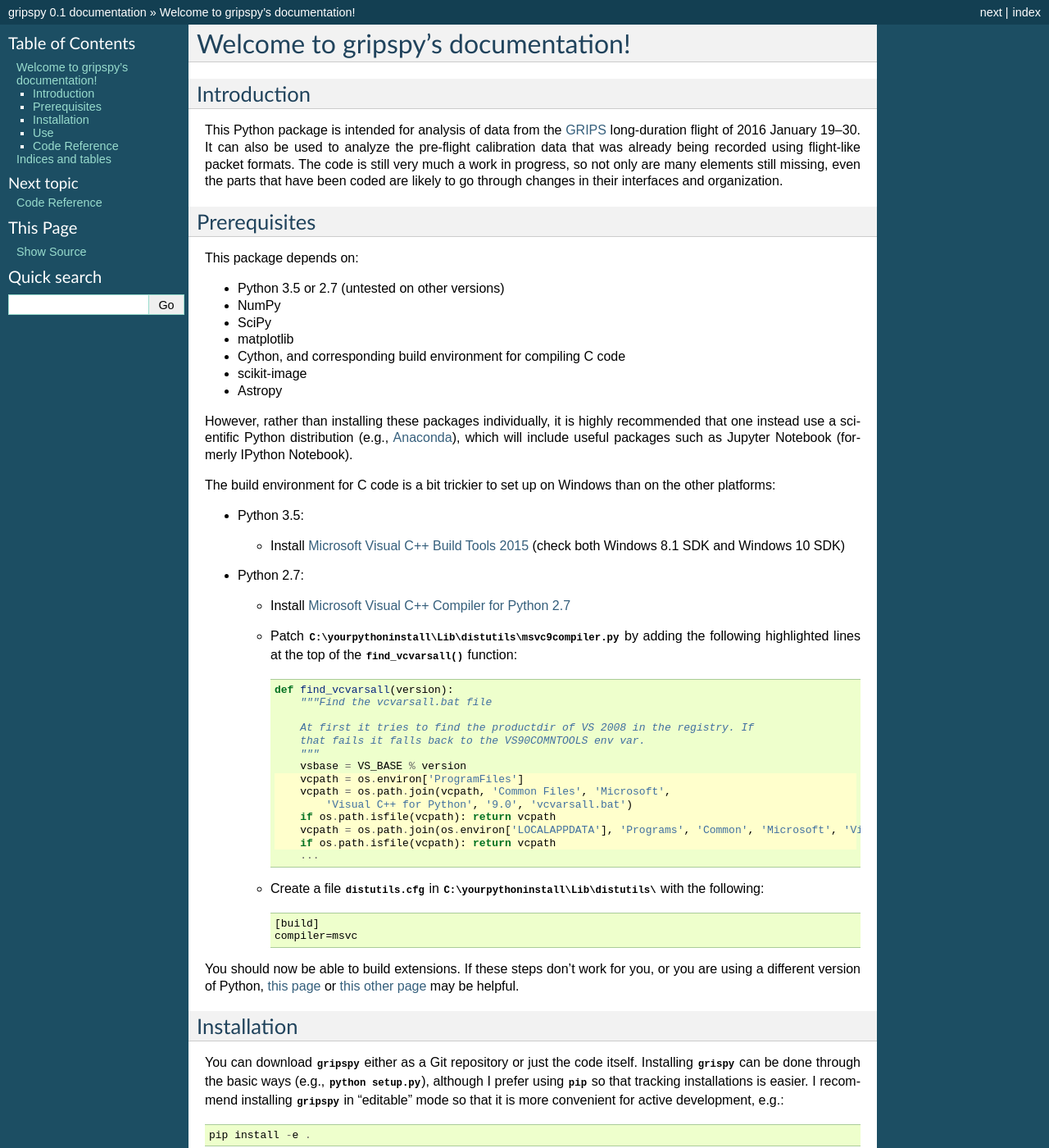
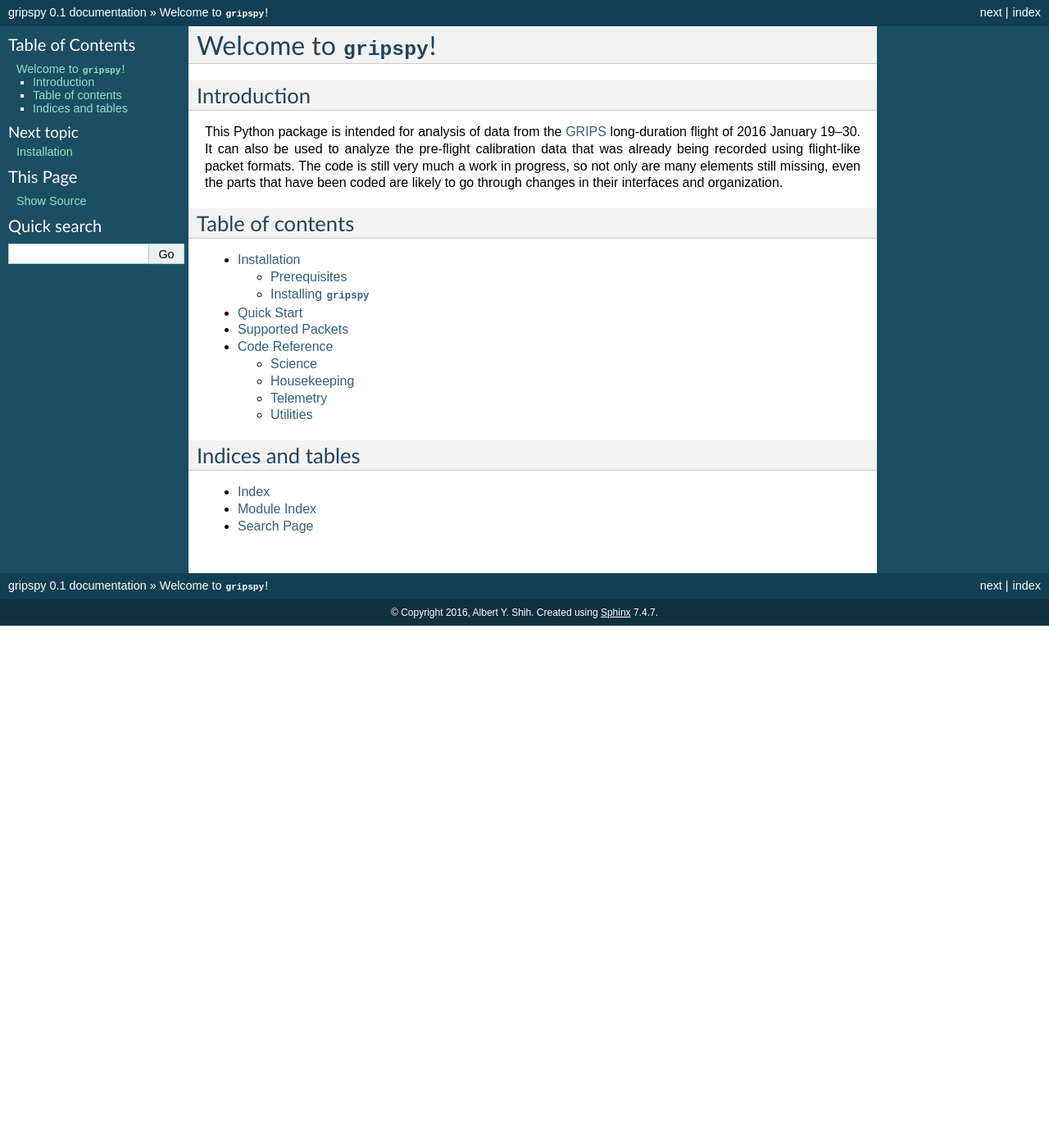
Before and after one commit to GRIPS/gripspy, a Sphinx documentation site: the page built from docs/index.rst, in a window 1280 px wide and 1400 px high. Shown: the whole window at 82% size. Built offline with Sphinx 7.4.7, drawn with Linux system fonts in a browser that asks for light colours; some of the changed text lies outside the part shown.

Commit message:
Documentation updates

```diff
--- a/docs/code_ref/telemetry.rst
+++ b/docs/code_ref/telemetry.rst
@@ -1,6 +1,6 @@
 Telemetry
 =========
 
-.. autofunction:: gripspy.telemetry.inspect
-
-.. autofunction:: gripspy.telemetry.parser_generator
+.. automodule:: gripspy.telemetry
+   :members:
+   :undoc-members:
--- a/docs/index.rst
+++ b/docs/index.rst
@@ -1,13 +1,9 @@
-.. gripspy documentation master file, created by
-   sphinx-quickstart on Wed Feb 10 13:27:14 2016.
-   You can adapt this file completely to your liking, but it should at least
-   contain the root `toctree` directive.
-
-Welcome to gripspy's documentation!
-===================================
+Welcome to `gripspy`!
+=====================
 
 Introduction
 ------------
+
 This Python package is intended for analysis of data from the `GRIPS <http://grips.ssl.berkeley.edu>`_
 long-duration flight of 2016 January 19–30.
 It can also be used to analyze the pre-flight calibration data that was already being recorded
@@ -16,104 +12,19 @@ The code is still very much a work in progress, so not only are many elements st
 even the parts that have been coded are likely to go through changes in their interfaces and
 organization.
 
-Prerequisites
--------------
-This package depends on:
-
-* Python 3.5 or 2.7 (untested on other versions)
-* NumPy
-* SciPy
-* matplotlib
-* Cython, and corresponding build environment for compiling C code
-* scikit-image
-* Astropy
-
-However, rather than installing these packages individually, it is highly recommended that one
-instead use a scientific Python distribution (e.g., `Anaconda <https://www.continuum.io/downloads>`_),
-which will include useful packages such as Jupyter Notebook (formerly IPython Notebook).
-
-The build environment for C code is a bit trickier to set up on Windows than on the other platforms:
-
-* Python 3.5:
-
-  * Install `Microsoft Visual C++ Build Tools 2015 <http://landinghub.visualstudio.com/visual-cpp-build-tools>`_ (check both Windows 8.1 SDK and Windows 10 SDK)
-
-* Python 2.7:
-
-  * Install `Microsoft Visual C++ Compiler for Python 2.7 <http://www.microsoft.com/en-us/download/details.aspx?id=44266>`_
-  * Patch `C:\\yourpythoninstall\\Lib\\distutils\\msvc9compiler.py` by adding the following highlighted lines at the top
-    of the `find_vcvarsall()` function:
-
-    .. code-block:: python
-       :emphasize-lines: 8-13
-
-       def find_vcvarsall(version):
-           """Find the vcvarsall.bat file
-
-           At first it tries to find the productdir of VS 2008 in the registry. If
-           that fails it falls back to the VS90COMNTOOLS env var.
-           """
-           vsbase = VS_BASE % version
-           vcpath = os.environ['ProgramFiles']
-           vcpath = os.path.join(vcpath, 'Common Files', 'Microsoft',
-               'Visual C++ for Python', '9.0', 'vcvarsall.bat')
-           if os.path.isfile(vcpath): return vcpath
-           vcpath = os.path.join(os.environ['LOCALAPPDATA'], 'Programs', 'Common', 'Microsoft', 'Visual C++ for Python', '9.0', 'vcvarsall.bat')
-           if os.path.isfile(vcpath): return vcpath
-           ...
-
-  * Create a file `distutils.cfg` in `C:\\yourpythoninstall\\Lib\\distutils\\` with the following:
-
-    .. code-block:: none
-
-       [build]
-       compiler=msvc
-
-You should now be able to build extensions.
-If these steps don't work for you, or you are using a different version of Python,
-`this page <https://github.com/cython/cython/wiki/CythonExtensionsOnWindows>`_ or
-`this other page <https://wiki.python.org/moin/WindowsCompilers>`_ may be helpful.
-
-Installation
-------------
-You can download `gripspy` either as a Git repository or just the code itself.
-Installing `grispy` can be done through the basic ways (e.g., `python setup.py`),
-although I prefer using `pip` so that tracking installations is easier.
-I recommend installing `gripspy` in "editable" mode so that it is more convenient
-for active development, e.g.::
-
-   pip install -e .
-
-Use
----
-Simply import `gripspy` to start.
-
-.. code-block:: python
-
-   import gripspy
-
-The classes for handling science data are under `gripspy.science`.
-The classes for handling housekeeping data are under `gripspy.housekeeping`.
-Here are some examples of what has been implemented so far:
-
-.. code-block:: python
-
-   data = gripspy.science.GeData(detector_number, filename)
-   data = gripspy.science.BGOCounterData(filename)
-   data = gripspy.science.BGOEventData(filename)
-   data = gripspy.science.PYSequence(filelist)
-   data = gripspy.housekeeping.GPSData(filename)
-
-Code Reference
---------------
+Table of contents
+-----------------
 
 .. toctree::
    :maxdepth: 2
 
+   installation
+   quickstart
+   packets
    code_ref/index.rst
 
 Indices and tables
-==================
+------------------
 
 * :ref:`genindex`
 * :ref:`modindex`
```
Also changed, not shown: docs/code_ref/util.rst (+9 -0 lines), docs/installation.rst (added, +70 -0 lines), docs/packets.rst (added, +58 -0 lines), docs/quickstart.rst (added, +20 -0 lines).
